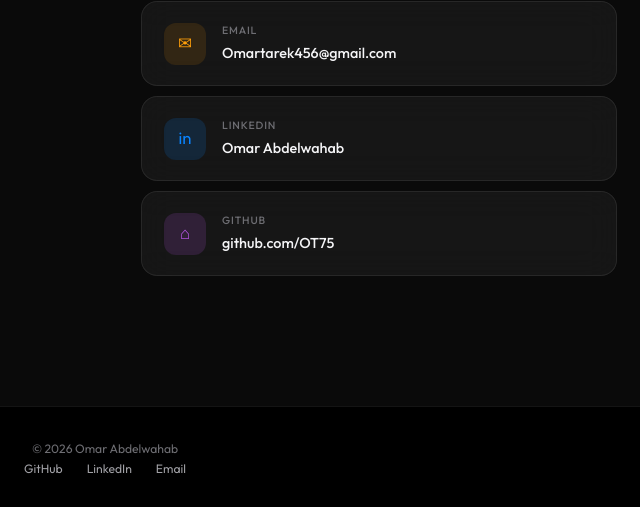
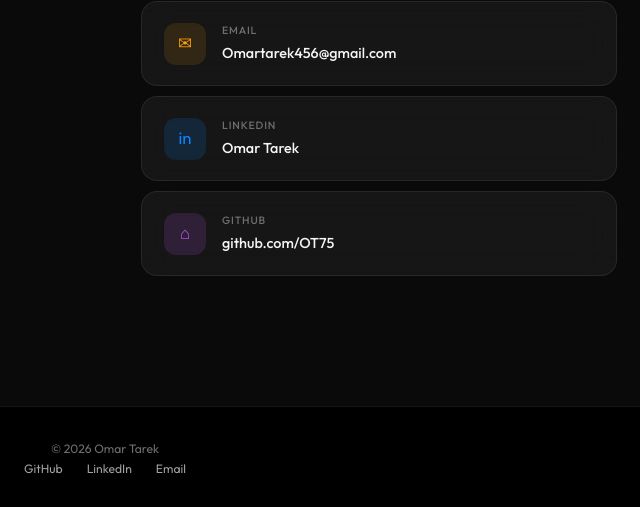
Before and after one commit to OT75/ot75.github.io, a plain HTML site: page index.html in a window 1280 px wide. Shown: the part 7176-7683 px from the top of the page, 535-1175 px from the left. Drawn offline with Linux system fonts and the light colour scheme.

Commit message:
Update index.html

```diff
--- a/index.html
+++ b/index.html
@@ -3,7 +3,7 @@
 <head>
 <meta charset="UTF-8">
 <meta name="viewport" content="width=device-width, initial-scale=1.0">
-<title>Omar Abdelwahab — AI Engineer & Researcher</title>
+<title>Omar Abdelwahab AI Engineer & Researcher</title>
 <link rel="preconnect" href="https://fonts.googleapis.com">
 <link href="https://fonts.googleapis.com/css2?family=Instrument+Serif:ital@0;1&family=Outfit:wght@200;300;400;500;600;700&family=JetBrains+Mono:wght@400;500&display=swap" rel="stylesheet">
 <style>
@@ -514,7 +514,7 @@ footer a:hover{color:var(--accent)}
     </div>
     <div class="contact-cards sr sr-d2">
       <a href="&#109;&#97;&#105;&#108;&#116;&#111;&#58;Omartarek456&#64;gmail&#46;com" class="cc-link"><div class="cc-icon ic-orange">✉</div><div><div class="cc-label">Email</div><div class="cc-value">Omartarek456&#64;gmail.com</div></div></a>
-      <a href="https://www.linkedin.com/in/omar-tarek-52b261255/" target="_blank" class="cc-link"><div class="cc-icon ic-blue">in</div><div><div class="cc-label">LinkedIn</div><div class="cc-value">Omar Abdelwahab</div></div></a>
+      <a href="https://www.linkedin.com/in/omar-tarek-52b261255/" target="_blank" class="cc-link"><div class="cc-icon ic-blue">in</div><div><div class="cc-label">LinkedIn</div><div class="cc-value">Omar Tarek</div></div></a>
       <a href="https://github.com/OT75" target="_blank" class="cc-link"><div class="cc-icon ic-purple">⌂</div><div><div class="cc-label">GitHub</div><div class="cc-value">github.com/OT75</div></div></a>
     </div>
   </div>
@@ -522,7 +522,7 @@ footer a:hover{color:var(--accent)}
 
 <!-- FOOTER -->
 <footer><div class="container">
-  <p>&copy; 2026 Omar Abdelwahab<br><a href="https://github.com/OT75" target="_blank">GitHub</a><a href="https://www.linkedin.com/in/omar-tarek-52b261255/" target="_blank">LinkedIn</a><a href="mailto:Omartarek456&#64;gmail.com">Email</a></p>
+  <p>&copy; 2026 Omar Tarek<br><a href="https://github.com/OT75" target="_blank">GitHub</a><a href="https://www.linkedin.com/in/omar-tarek-52b261255/" target="_blank">LinkedIn</a><a href="mailto:Omartarek456&#64;gmail.com">Email</a></p>
 </div></footer>
 
 <script>
```
